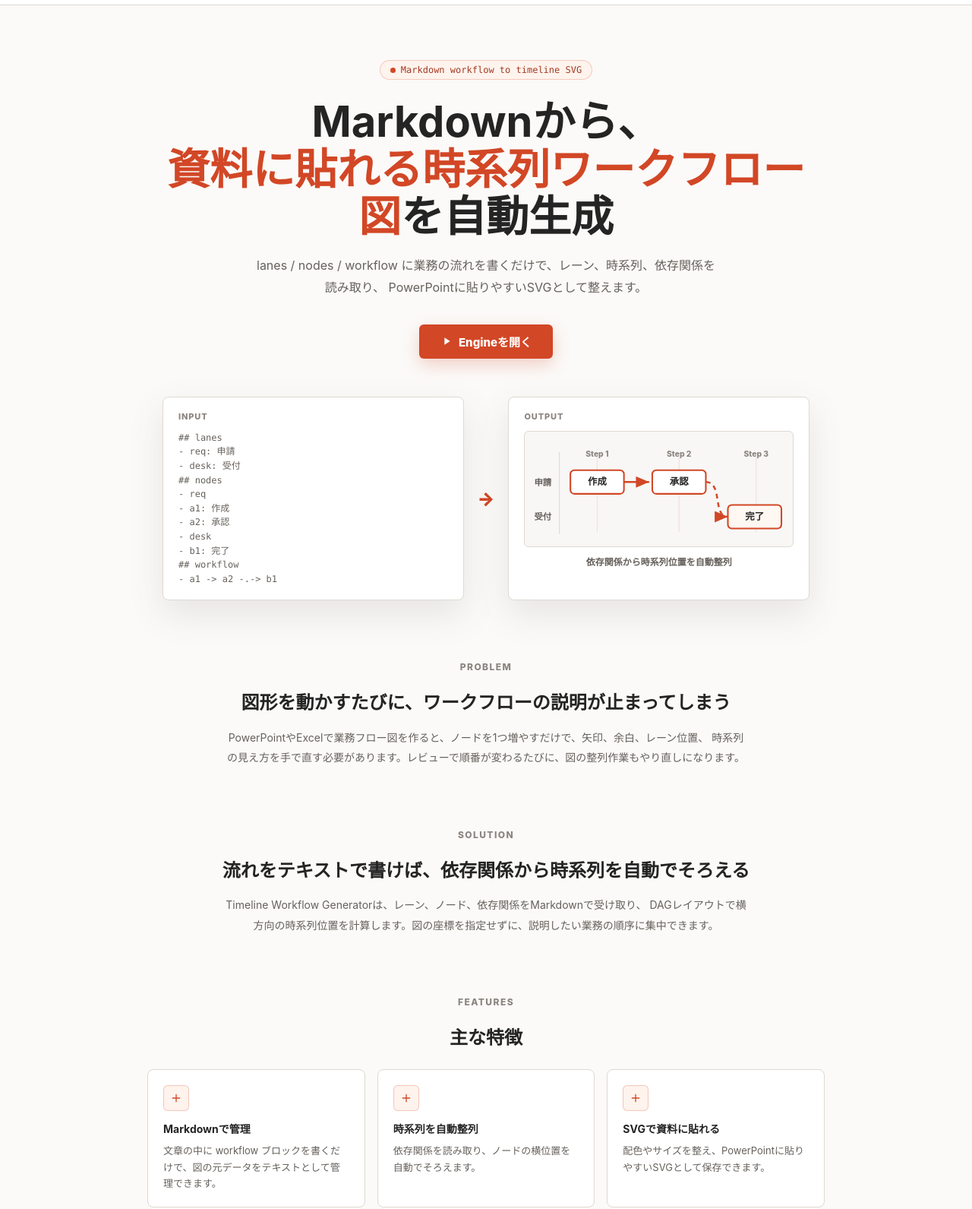
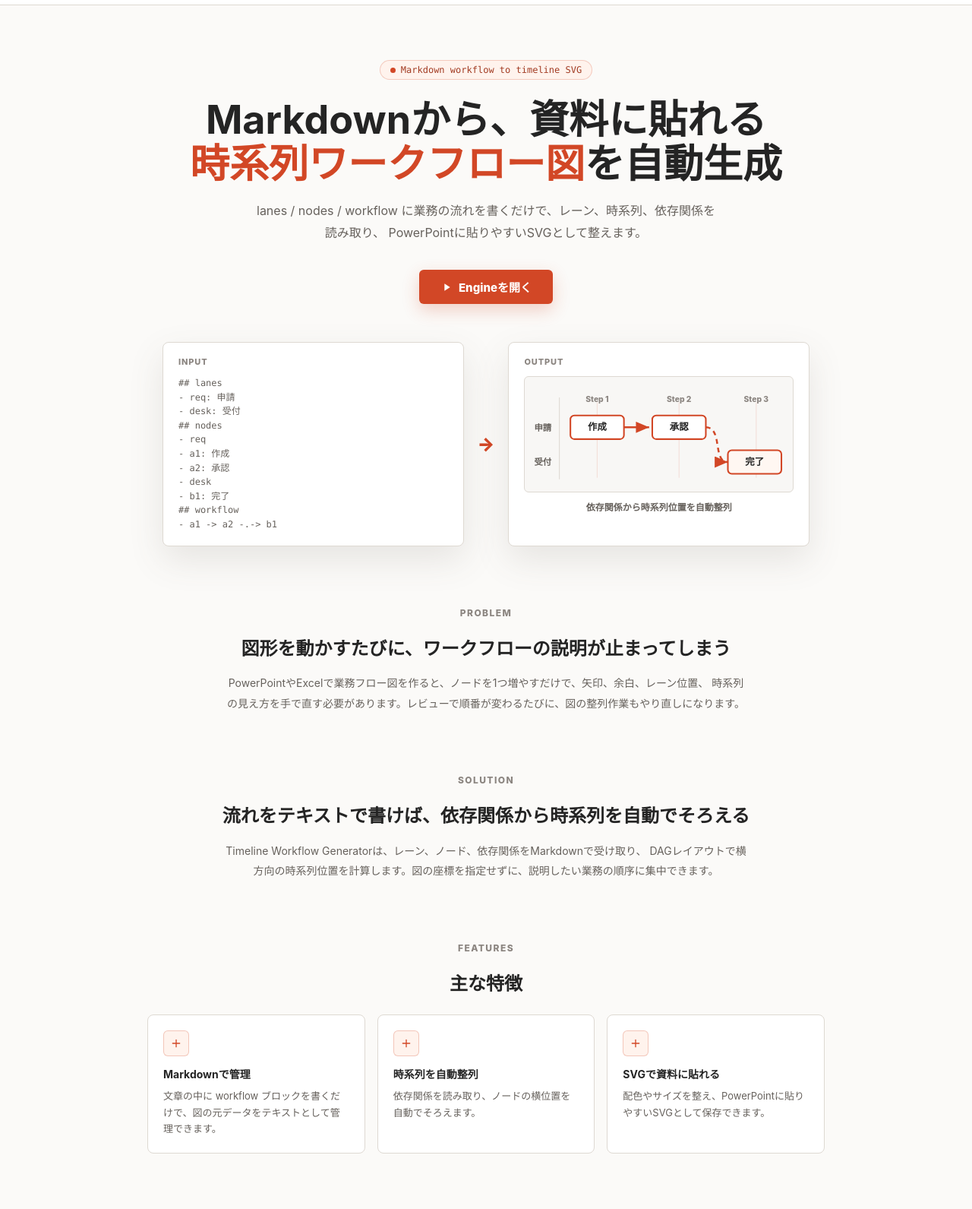
Before and after one commit to zohiro00/timeline-workflow-generator, a website built with Vite: page index.html in a window 1280 px wide. Shown: the part 39-1630 px from the top of the page at 76% size. Built offline with nearby package versions, Linux system fonts and the light colour scheme.

Commit message:
Prevent awkward Japanese line breaks on top page

```diff
--- a/src/main.js
+++ b/src/main.js
@@ -160,7 +160,10 @@ function renderTopPage() {
             <span class="badge-dot"></span>
             Markdown workflow to timeline SVG
           </div>
-          <h1 class="hero-title">Markdownから、<br><span>資料に貼れる時系列ワークフロー図</span>を自動生成</h1>
+          <h1 class="hero-title">
+            <span class="hero-title-lead">Markdownから、資料に貼れる</span><br>
+            <span class="hero-title-accent no-break">時系列ワークフロー図</span><wbr><span class="hero-title-tail no-break">を自動生成</span>
+          </h1>
           <p class="hero-sub">
             lanes / nodes / workflow に業務の流れを書くだけで、レーン、時系列、依存関係を読み取り、
             PowerPointに貼りやすいSVGとして整えます。
@@ -225,18 +228,18 @@ function renderTopPage() {
 
         <section class="narrative-section problem-section" aria-labelledby="problem-title">
           <div class="section-kicker">Problem</div>
-          <h2 id="problem-title">図形を動かすたびに、ワークフローの説明が止まってしまう</h2>
+          <h2 id="problem-title">図形を動かすたびに、<span class="no-break">ワークフロー</span>の説明が止まってしまう</h2>
           <p>
-            PowerPointやExcelで業務フロー図を作ると、ノードを1つ増やすだけで、矢印、余白、レーン位置、
+            PowerPointやExcelで<span class="no-break">業務フロー図</span>を作ると、ノードを1つ増やすだけで、矢印、余白、レーン位置、
             時系列の見え方を手で直す必要があります。レビューで順番が変わるたびに、図の整列作業もやり直しになります。
           </p>
         </section>
 
         <section class="narrative-section solution-section" aria-labelledby="solution-title">
           <div class="section-kicker">Solution</div>
-          <h2 id="solution-title">流れをテキストで書けば、依存関係から時系列を自動でそろえる</h2>
+          <h2 id="solution-title">流れをテキストで書けば、<span class="no-break">依存関係</span>から時系列を自動でそろえる</h2>
           <p>
-            Timeline Workflow Generatorは、レーン、ノード、依存関係をMarkdownで受け取り、
+            Timeline Workflow Generatorは、レーン、ノード、<span class="no-break">依存関係</span>をMarkdownで受け取り、
             DAGレイアウトで横方向の時系列位置を計算します。図の座標を指定せずに、説明したい業務の順序に集中できます。
           </p>
         </section>
@@ -263,7 +266,7 @@ function renderTopPage() {
 
         <section class="use-cases" aria-labelledby="use-cases-title">
           <div class="section-kicker">Use Cases</div>
-          <h2 id="use-cases-title">順序と担当レーンがある業務の下書きに</h2>
+          <h2 id="use-cases-title">順序と担当レーンがある<wbr><span class="no-break">業務の下書き</span>に</h2>
           <div class="use-case-grid">
             ${useCaseCard("稟議・申請", "申請者、承認者、経理などのレーンを分けて、承認経路や差戻しを整理できます。")}
             ${useCaseCard("購買・発注", "見積、承認、発注、納品確認までの担当と順序を1枚の流れにできます。")}
@@ -284,7 +287,7 @@ function renderTopPage() {
 
         <section class="final-cta" aria-labelledby="final-cta-title">
           <div class="section-kicker">Try It</div>
-          <h2 id="final-cta-title">まずはサンプルから、時系列ワークフロー図を作る</h2>
+          <h2 id="final-cta-title">まずはサンプルから、<span class="no-break">時系列ワークフロー図</span>を作る</h2>
           <a class="hero-cta" href="/engine">
             <svg viewBox="0 0 24 24" aria-hidden="true"><path d="M8 5v14l11-7z" /></svg>
             Engineを開く
--- a/src/styles.css
+++ b/src/styles.css
@@ -162,13 +162,21 @@ svg {
 .hero-title {
   margin: 0;
   color: var(--text);
-  font-size: clamp(34px, 5vw, 56px);
+  font-size: clamp(30px, 4.8vw, 52px);
   line-height: 1.12;
   letter-spacing: 0;
-}
-
-.hero-title span {
+  line-break: strict;
+  overflow-wrap: normal;
+  text-wrap: balance;
+  word-break: normal;
+}
+
+.hero-title-accent {
   color: var(--ppt-orange);
+}
+
+.hero-title-tail {
+  color: var(--text);
 }
 
 .hero-sub {
@@ -177,6 +185,10 @@ svg {
   color: var(--muted);
   font-size: 16px;
   line-height: 1.8;
+  line-break: strict;
+  overflow-wrap: normal;
+  text-wrap: pretty;
+  word-break: normal;
 }
 
 .hero-cta {
@@ -351,7 +363,10 @@ svg {
   font-size: 24px;
   line-height: 1.35;
   letter-spacing: 0;
+  line-break: strict;
+  overflow-wrap: normal;
   text-wrap: pretty;
+  word-break: normal;
 }
 
 .narrative-section p {
@@ -360,7 +375,10 @@ svg {
   color: var(--muted);
   font-size: 14px;
   line-height: 1.9;
+  line-break: strict;
+  overflow-wrap: normal;
   text-wrap: pretty;
+  word-break: normal;
 }
 
 .section-kicker {
@@ -399,6 +417,7 @@ svg {
 .feature-card,
 .step-card,
 .use-case-card {
+  min-width: 0;
   padding: 20px;
   border: 1px solid var(--border);
   border-radius: 8px;
@@ -431,7 +450,11 @@ svg {
 .use-case-card h3 {
   margin: 0 0 8px;
   font-size: 14px;
+  line-break: strict;
   line-height: 1.45;
+  overflow-wrap: normal;
+  text-wrap: pretty;
+  word-break: normal;
 }
 
 .feature-card p,
@@ -441,7 +464,10 @@ svg {
   color: var(--muted);
   font-size: 13px;
   line-height: 1.65;
+  line-break: strict;
+  overflow-wrap: normal;
   text-wrap: pretty;
+  word-break: normal;
 }
 
 .step-number {
@@ -484,7 +510,11 @@ svg {
   color: var(--text);
   font-size: 14px;
   font-weight: 800;
+  line-break: strict;
   line-height: 1.5;
+  overflow-wrap: normal;
+  text-wrap: pretty;
+  word-break: normal;
 }
 
 .faq-item p {
@@ -492,7 +522,15 @@ svg {
   padding: 0 18px 16px;
   color: var(--muted);
   font-size: 13px;
+  line-break: strict;
   line-height: 1.7;
+  overflow-wrap: normal;
+  text-wrap: pretty;
+  word-break: normal;
+}
+
+.no-break {
+  white-space: nowrap;
 }
 
 .final-cta {
```
Also changed, not shown: test/engine-ui.test.js (+32 -1 lines).
